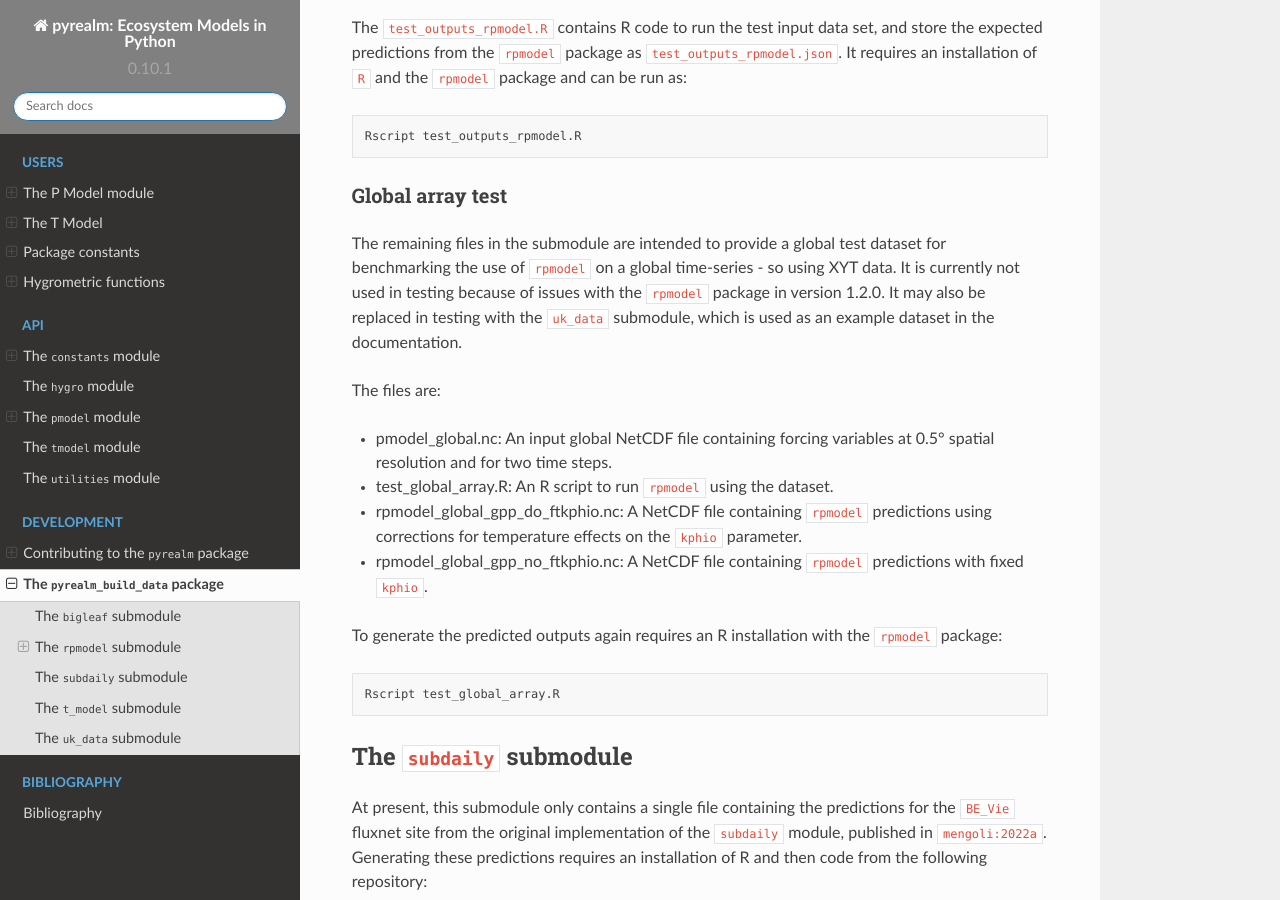
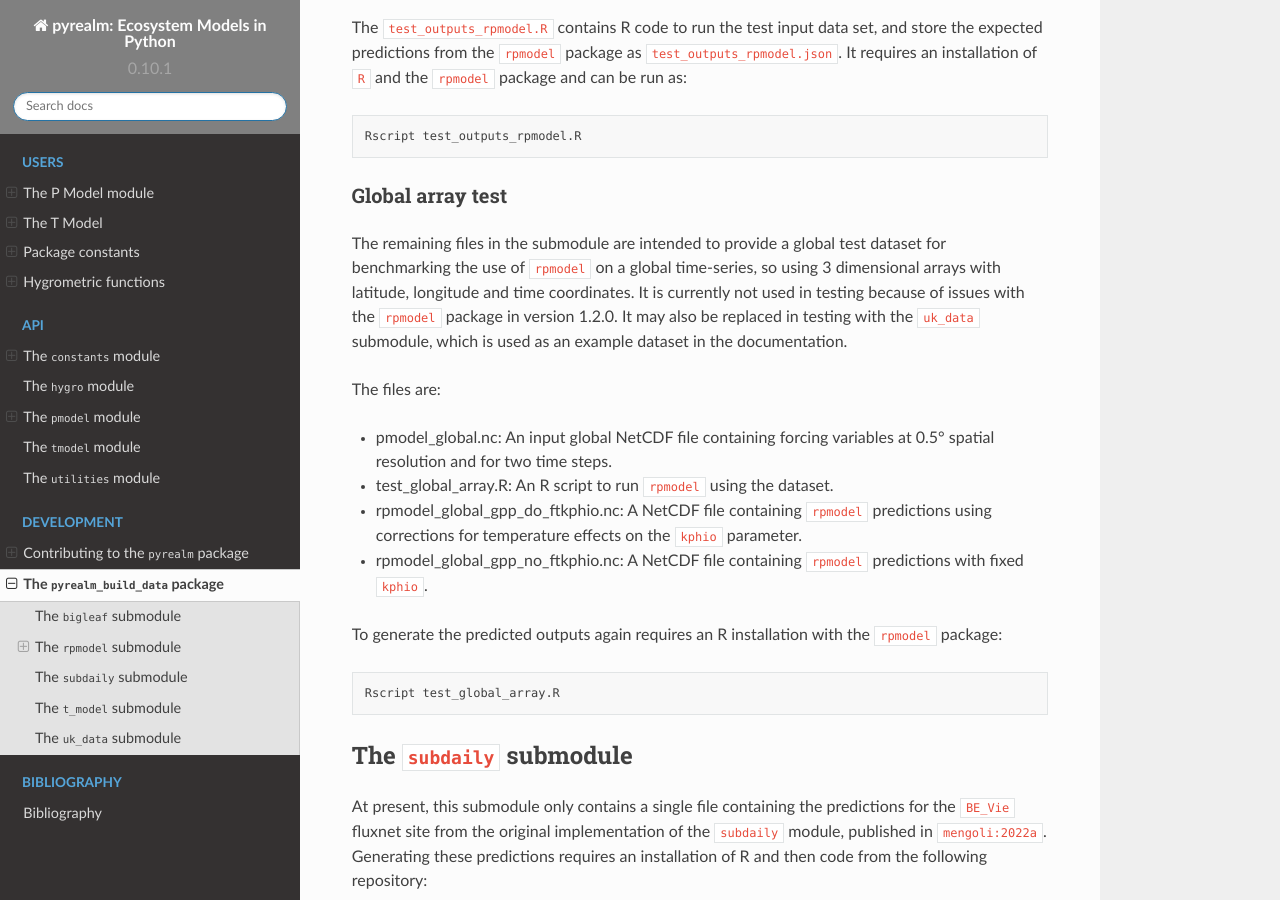
Before and after one commit to ImperialCollegeLondon/pyrealm, a Sphinx documentation site: the page built from docs/source/development/pyrealm_build_data.md, in a window 1280 px wide and 900 px high, scrolled down 1395 px. Built offline with Sphinx 7.4.7 and the Read the Docs theme 2.0.0, drawn with Linux system fonts in a browser that asks for light colours; cross-references to code outside the pages are shown as plain code.

Commit message:
Better description of XYT in pyream_build_data

```diff
--- a/docs/source/development/pyrealm_build_data.md
+++ b/docs/source/development/pyrealm_build_data.md
@@ -81,10 +81,11 @@ Rscript test_outputs_rpmodel.R
 ### Global array test
 
 The remaining files in the submodule are intended to provide a global test dataset for
-benchmarking the use of `rpmodel` on a global time-series - so using XYT data. It is
-currently not used in testing because of issues with the `rpmodel` package in version
-1.2.0. It may also be replaced in testing with the `uk_data` submodule, which is used as
-an example dataset in the documentation.
+benchmarking the use of `rpmodel` on a global time-series, so using 3 dimensional arrays
+with latitude, longitude and time coordinates. It is currently not used in testing
+because of issues with the `rpmodel` package in version 1.2.0. It may also be replaced
+in testing with the `uk_data` submodule, which is used as an example dataset in the
+documentation.
 
 The files are:
 
```
